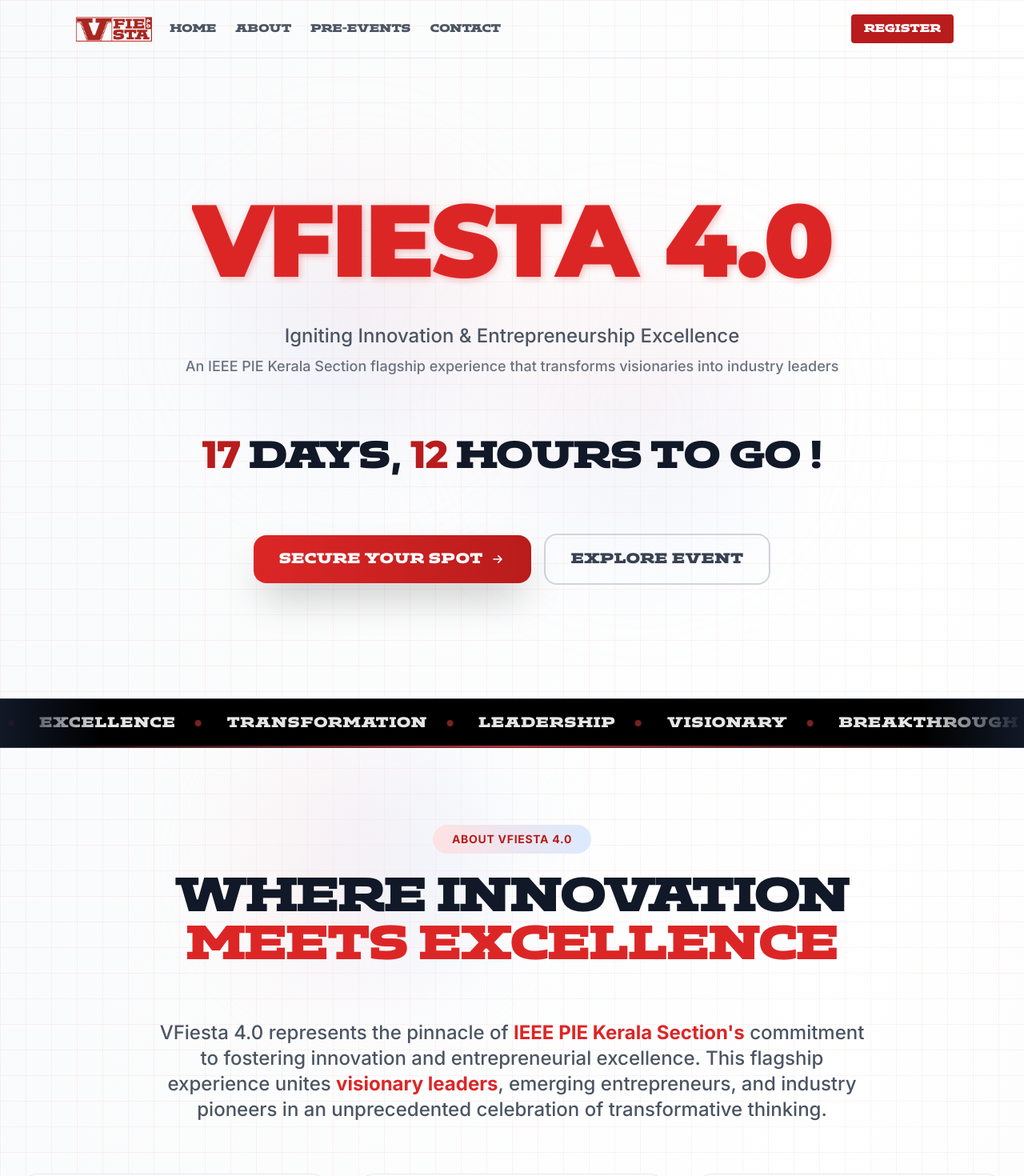
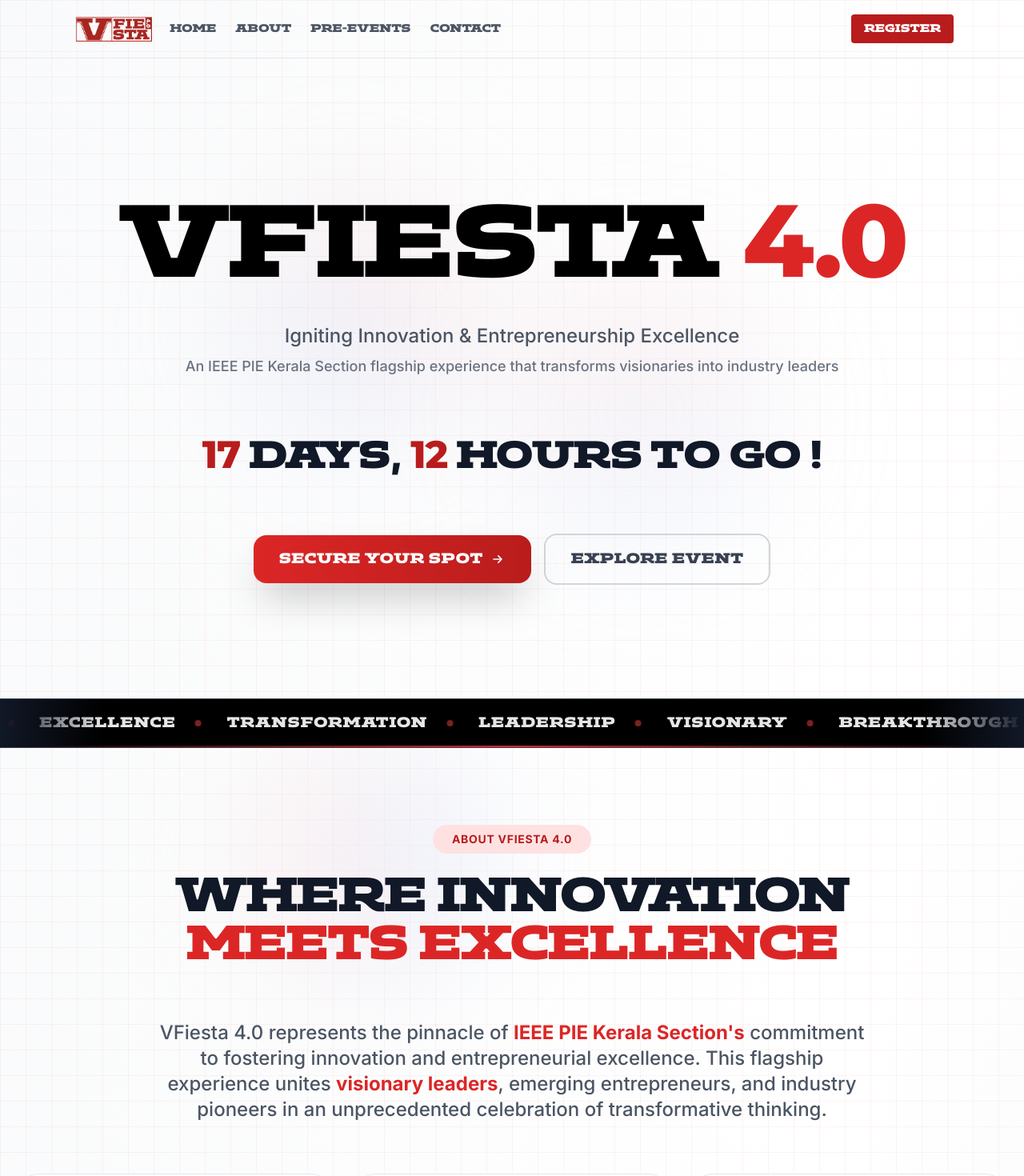
Before and after one commit to hisham1665/vfiesta4, a React (Vite) app: page / in a window 1280 px wide. Shown: the top 1470 px of the page at 80% size. Built offline with nearby package versions, Linux system fonts and the light colour scheme.

Commit message:
changed somthings

```diff
--- a/src/VFiestaLanding.jsx
+++ b/src/VFiestaLanding.jsx
@@ -145,25 +145,10 @@
                 animate={{ opacity: 1, scale: 1 }}
                 transition={{ duration: 1, delay: 0.3 }}
               >
-                <motion.span
-                  className="bg-primary-600 bg-clip-text text-transparent font-black drop-shadow-lg"
-                  animate={{
-                    backgroundPosition: ["0% 50%", "100% 50%", "0% 50%"],
-                  }}
-                  transition={{
-                    duration: 3,
-                    repeat: Infinity,
-                    ease: "linear",
-                  }}
-                  style={{
-                    backgroundSize: "200% 200%",
-                    WebkitBackgroundClip: "text",
-                    WebkitTextFillColor: "transparent",
-                    filter: "drop-shadow(2px 2px 4px rgba(220, 38, 38, 0.3))",
-                  }}
-                >
-                  <span style={{ fontFamily: "Montserrat" }}>VFIESTA 4.0</span>
-                </motion.span>
+                <span className="block text-black font-normal" style={{ fontFamily: 'inherit' }}>
+                  VFIESTA{' '}
+                  <span style={{ fontFamily: 'Montserrat, sans-serif' }} className="text-red-600 font-extrabold">4.0</span>
+                </span>
               </motion.h1>
 
               <motion.p
--- a/src/components/About.jsx
+++ b/src/components/About.jsx
@@ -76,7 +76,7 @@
 
       <div className="relative z-10 text-center">
         <motion.div variants={itemVariants} className="mb-16">
-          <span className="inline-block px-6 py-2 bg-gradient-to-r from-primary-100 to-accent-100 text-primary-700 text-sm font-bold rounded-full uppercase tracking-wider mb-6">
+          <span className="inline-block px-6 py-2 bg-primary-100 text-primary-700 text-sm font-bold rounded-full uppercase tracking-wider mb-6">
             About VFiesta 4.0
           </span>
 
--- a/src/components/Gallery.jsx
+++ b/src/components/Gallery.jsx
@@ -67,7 +67,7 @@
 
       <div className="relative z-10">
         <motion.div variants={itemVariants} className="text-center mb-16">
-          <span className="inline-block px-6 py-2 bg-gradient-to-r from-primary-100 to-accent-100 text-primary-600 text-sm font-bold rounded-full uppercase tracking-wider mb-6">
+          <span className="inline-block px-6 py-2 bg-primary-100 text-primary-600 text-sm font-bold rounded-full uppercase tracking-wider mb-6">
             Event Gallery
           </span>
 
--- a/src/components/Tickets.jsx
+++ b/src/components/Tickets.jsx
@@ -1,87 +1,40 @@
 import React, { memo } from 'react'
 import { motion } from 'framer-motion'
 
-const TicketCard = memo(function TicketCard({ ticket, index, isPopular = false }) {
+const TicketCard = memo(function TicketCard({ ticket, index }) {
   return (
     <motion.div
       initial={{ opacity: 0, y: 30 }}
       whileInView={{ opacity: 1, y: 0 }}
       viewport={{ once: true }}
-      transition={{
-        duration: 0.6,
-        delay: index * 0.1,
-        type: "spring",
-        stiffness: 100
-      }}
-      whileHover={{
-        scale: 1.05,
-        boxShadow: "0 25px 50px rgba(0, 0, 0, 0.15)"
-      }}
-      className={`relative group ${
-        isPopular ? 'transform scale-105' : ''
-      }`}
+      transition={{ duration: 0.6, delay: index * 0.08, type: 'spring', stiffness: 100 }}
+      whileHover={{ scale: 1.03, boxShadow: '0 20px 40px rgba(0,0,0,0.08)' }}
+      className="relative group"
     >
-
-
-      {/* Glow Effect for Popular */}
-      {isPopular && (
-        <div className="absolute inset-0 bg-gradient-to-r from-accent-400/20 to-accent-600/20 rounded-3xl blur-xl opacity-50" />
-      )}
-
-      <div className={`relative bg-white/90 backdrop-blur-xl border-2 rounded-3xl p-8 shadow-xl transition-all duration-300 overflow-hidden ${
-        isPopular
-          ? 'border-accent-300 bg-gradient-to-br from-accent-50/50 to-white'
-          : 'border-secondary-200 hover:border-primary-300'
-      }`}>
-        {/* Background Pattern */}
-        <div className="absolute top-0 right-0 w-32 h-32 bg-gradient-to-br from-primary-100/30 to-transparent rounded-full blur-2xl" />
+      <div className="relative bg-white/90 backdrop-blur-xl border-2 rounded-3xl p-8 shadow-xl transition-all duration-300 overflow-hidden border-primary-600 hover:border-primary-700">
+        <div className="absolute top-0 right-0 w-28 h-28 bg-primary-100/30 rounded-full blur-2xl" />
 
         <div className="relative z-10">
-          {/* Category Header */}
           <div className="text-center mb-6">
-            <h3 className="text-xl font-bold text-secondary-900 mb-2 font-aderos">
-              {ticket.heading}
-            </h3>
+            <h3 className="text-xl font-bold text-secondary-900 mb-2 font-aderos">{ticket.heading}</h3>
             <div className="w-16 h-0.5 bg-primary-600 mx-auto" />
           </div>
 
-          {/* Price Display */}
           <div className="text-center mb-8">
-            <div className={`text-4xl font-extrabold mb-2 ${
-              isPopular
-                ? 'bg-gradient-to-r from-accent-600 to-accent-800 bg-clip-text text-transparent'
-                : 'text-secondary-800'
-            }`}>
-              {ticket.price}
-            </div>
+            <div className="text-4xl font-extrabold mb-2 text-secondary-800">{ticket.price}</div>
             {ticket.originalPrice && (
-              <div className="text-lg text-secondary-400 line-through">
-                {ticket.originalPrice}
-              </div>
+              <div className="text-lg text-secondary-400 line-through">{ticket.originalPrice}</div>
             )}
           </div>
 
-
-
-          {/* CTA Button */}
           <motion.a
             href="#register"
             whileHover={{ scale: 1.02 }}
             whileTap={{ scale: 0.98 }}
-            className={`block w-full py-4 px-6 text-center text-sm font-bold rounded-xl shadow-lg transition-all duration-300 font-aderos tracking-wide relative overflow-hidden group ${
-              isPopular
-                ? 'bg-gradient-to-r from-accent-600 to-accent-700 text-white hover:shadow-2xl'
-                : 'bg-gradient-to-r from-primary-600 to-primary-700 text-white hover:shadow-xl'
-            }`}
+            className="block w-full py-4 px-6 text-center text-sm font-bold rounded-xl shadow-lg transition-all duration-300 font-aderos tracking-wide relative overflow-hidden group bg-primary-600 text-white hover:shadow-xl"
           >
-            <span className="relative z-10">
-              {ticket.price === 'Special Price' ? 'CONTACT FOR PRICING' : 'SECURE YOUR SPOT'}
-            </span>
-            <div className={`absolute inset-0 transform scale-x-0 group-hover:scale-x-100 transition-transform duration-300 origin-left ${
-              isPopular
-                ? 'bg-gradient-to-r from-accent-700 to-accent-800'
-                : 'bg-gradient-to-r from-primary-700 to-primary-800'
-            }`} />
+            <span className="relative z-10">{ticket.price === 'Special Price' ? 'CONTACT FOR PRICING' : 'SECURE YOUR SPOT'}</span>
+            <div className="absolute inset-0 transform scale-x-0 group-hover:scale-x-100 transition-transform duration-300 origin-left bg-primary-700" />
           </motion.a>
         </div>
       </div>
@@ -91,45 +44,19 @@
 
 export default function Tickets() {
   const ticketCategories = [
-    {
-      heading: 'Non-IEEE Members',
-      price: '₹1,299',
-      originalPrice: '₹1,599',
-    },
-    {
-      heading: 'IEEE Members',
-      price: '₹999',
-      originalPrice: '₹1,299',
-    },
-    {
-      heading: 'IEEE SB PRC',
-      price: '₹899',
-      originalPrice: '₹1,199',
-    },
+    { heading: 'Non-IEEE Members', price: '₹1,299', originalPrice: '₹1,599' },
+    { heading: 'IEEE Members', price: '₹999', originalPrice: '₹1,299' },
+    { heading: 'IEEE SB PRC', price: '₹899', originalPrice: '₹1,199' }
   ]
 
   const containerVariants = {
     hidden: { opacity: 0 },
-    visible: {
-      opacity: 1,
-      transition: {
-        staggerChildren: 0.2,
-        delayChildren: 0.1
-      }
-    }
+    visible: { opacity: 1, transition: { staggerChildren: 0.12, delayChildren: 0.1 } }
   }
 
   const itemVariants = {
     hidden: { opacity: 0, y: 30 },
-    visible: {
-      opacity: 1,
-      y: 0,
-      transition: {
-        type: "spring",
-        stiffness: 100,
-        damping: 12
-      }
-    }
+    visible: { opacity: 1, y: 0, transition: { type: 'spring', stiffness: 100, damping: 12 } }
   }
 
   return (
@@ -141,39 +68,28 @@
       viewport={{ once: true, amount: 0.2 }}
       variants={containerVariants}
     >
-      {/* Background Elements */}
       <div className="absolute inset-0 overflow-hidden">
-        <div className="absolute top-1/4 left-1/4 w-96 h-96 bg-gradient-to-r from-primary-100/20 to-accent-100/20 rounded-full blur-3xl" />
-        <div className="absolute bottom-1/4 right-1/4 w-96 h-96 bg-gradient-to-r from-accent-100/30 to-primary-100/30 rounded-full blur-3xl" />
+        <div className="absolute top-1/4 left-1/4 w-96 h-96 bg-primary-100/20 rounded-full blur-3xl" />
+        <div className="absolute bottom-1/4 right-1/4 w-96 h-96 bg-primary-100/20 rounded-full blur-3xl" />
       </div>
 
       <div className="relative z-10">
         <motion.div variants={itemVariants} className="text-center mb-16">
-          <span className="inline-block px-6 py-2 bg-gradient-to-r from-primary-100 to-accent-100 text-primary-700 text-sm font-bold rounded-full uppercase tracking-wider mb-6">
-            Event Pricing
-          </span>
+          <span className="inline-block px-6 py-2 bg-primary-100 text-primary-700 text-sm font-bold rounded-full uppercase tracking-wider mb-6">Event Pricing</span>
 
           <h2 className="text-4xl md:text-6xl font-extrabold text-secondary-900 mb-8 tracking-tight">
             INVESTMENT IN YOUR
-            <span className="block bg-primary-600 bg-clip-text text-transparent">
-              FUTURE SUCCESS
-            </span>
+            <span className="block bg-primary-600 bg-clip-text text-transparent">FUTURE SUCCESS</span>
           </h2>
 
           <p className="text-xl text-secondary-600 max-w-3xl mx-auto leading-relaxed">
-            Choose the perfect package for your entrepreneurial journey. Every ticket includes access to world-class
-            sessions, premium networking opportunities, and resources that will accelerate your success.
+            Choose the perfect package for your entrepreneurial journey. Every ticket includes access to world-class sessions, premium networking opportunities, and resources that will accelerate your success.
           </p>
         </motion.div>
 
         <div className="grid grid-cols-1 md:grid-cols-2 lg:grid-cols-3 gap-8 mb-16">
           {ticketCategories.map((ticket, index) => (
-            <TicketCard
-              key={index}
-              ticket={ticket}
-              index={index}
-              isPopular={index === 1}
-            />
+            <TicketCard key={index} ticket={ticket} index={index} />
           ))}
         </div>
       </div>
```
